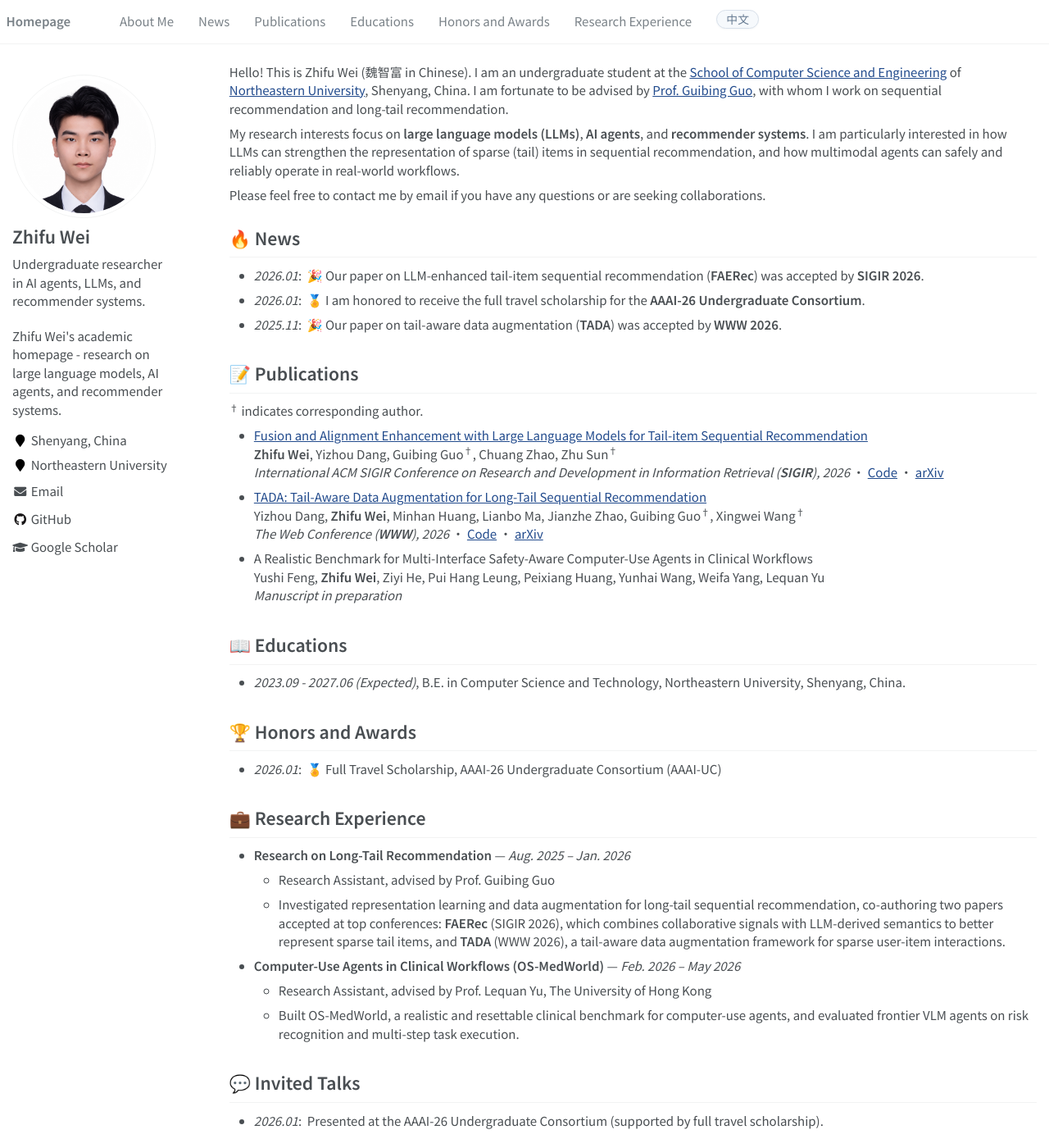
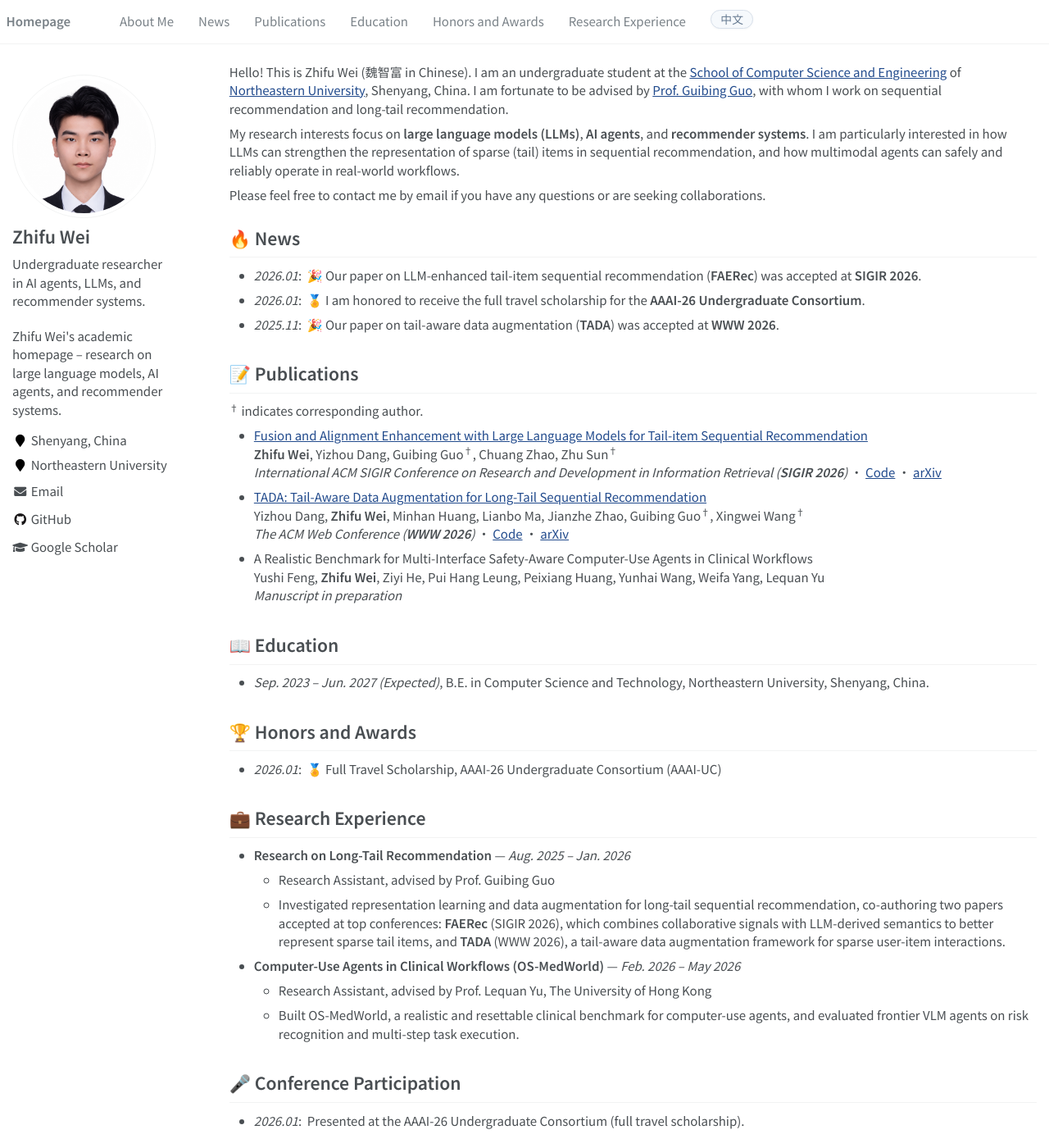
Before and after one commit to ZhifuWei/ZhifuWei.github.io, a Jekyll site: the page built from _pages/about.md, in a window 1280 px wide and 1400 px high. Shown: the whole window at 82% size. Built offline with Jekyll 4.4.1, drawn with Linux system fonts in a browser that asks for light colours; some web fonts are replaced.

Commit message:
Academic style polish: accepted at, Education heading, ACM Web Conference name, date formats

```diff
--- a/_config.yml
+++ b/_config.yml
@@ -7,7 +7,7 @@
 
 # Site Settings
 title                    : "Zhifu Wei (魏智富)"
-description              : "Zhifu Wei's academic homepage - research on large language models, AI agents, and recommender systems."
+description              : "Zhifu Wei's academic homepage – research on large language models, AI agents, and recommender systems."
 repository               : "ZhifuWei/ZhifuWei.github.io"
 google_scholar_stats_use_cdn : true
 
--- a/_data/navigation.yml
+++ b/_data/navigation.yml
@@ -9,8 +9,8 @@ main_en:
   - title: "Publications"
     url: "#publications"
 
-  - title: "Educations"
-    url: "#educations"
+  - title: "Education"
+    url: "#education"
 
   - title: "Honors and Awards"
     url: "#honors-and-awards"
@@ -29,7 +29,7 @@ main_zh:
     url: "#publications"
 
   - title: "教育经历"
-    url: "#educations"
+    url: "#education"
 
   - title: "荣誉奖励"
     url: "#honors-and-awards"
--- a/_pages/about.md
+++ b/_pages/about.md
@@ -37,9 +37,9 @@ Please feel free to contact me by email if you have any questions or are seeking
 
 # 🔥 News
 
-- *2026.01*: &nbsp;🎉 Our paper on LLM-enhanced tail-item sequential recommendation (**FAERec**) was accepted by **SIGIR 2026**.
+- *2026.01*: &nbsp;🎉 Our paper on LLM-enhanced tail-item sequential recommendation (**FAERec**) was accepted at **SIGIR 2026**.
 - *2026.01*: &nbsp;🏅 I am honored to receive the full travel scholarship for the **AAAI-26 Undergraduate Consortium**.
-- *2025.11*: &nbsp;🎉 Our paper on tail-aware data augmentation (**TADA**) was accepted by **WWW 2026**.
+- *2025.11*: &nbsp;🎉 Our paper on tail-aware data augmentation (**TADA**) was accepted at **WWW 2026**.
 
 </div>
 
@@ -63,11 +63,11 @@ Please feel free to contact me by email if you have any questions or are seeking
 
 - [Fusion and Alignment Enhancement with Large Language Models for Tail-item Sequential Recommendation](https://arxiv.org/abs/2604.03688)
   **Zhifu Wei**, Yizhou Dang, Guibing Guo<sup>&dagger;</sup>, Chuang Zhao, Zhu Sun<sup>&dagger;</sup>
-  *International ACM SIGIR Conference on Research and Development in Information Retrieval (**SIGIR**), 2026* · [Code](https://github.com/ZhifuWei/FAERec) · [arXiv](https://arxiv.org/abs/2604.03688)
+  *International ACM SIGIR Conference on Research and Development in Information Retrieval (**SIGIR 2026**)* · [Code](https://github.com/ZhifuWei/FAERec) · [arXiv](https://arxiv.org/abs/2604.03688)
 
 - [TADA: Tail-Aware Data Augmentation for Long-Tail Sequential Recommendation](https://arxiv.org/abs/2601.10933)
   Yizhou Dang, **Zhifu Wei**, Minhan Huang, Lianbo Ma, Jianzhe Zhao, Guibing Guo<sup>&dagger;</sup>, Xingwei Wang<sup>&dagger;</sup>
-  *The Web Conference (**WWW**), 2026* · [Code](https://github.com/KingGugu/TADA) · [arXiv](https://arxiv.org/abs/2601.10933)
+  *The ACM Web Conference (**WWW 2026**)* · [Code](https://github.com/KingGugu/TADA) · [arXiv](https://arxiv.org/abs/2601.10933)
 
 - A Realistic Benchmark for Multi-Interface Safety-Aware Computer-Use Agents in Clinical Workflows
   Yushi Feng, **Zhifu Wei**, Ziyi He, Pui Hang Leung, Peixiang Huang, Yunhai Wang, Weifa Yang, Lequan Yu
@@ -83,11 +83,11 @@ Please feel free to contact me by email if you have any questions or are seeking
 
 - [基于大语言模型融合与对齐增强的长尾序列推荐](https://arxiv.org/abs/2604.03688)
   **魏智富**，党翌洲，郭贵冰<sup>&dagger;</sup>，赵闯，朱顺<sup>&dagger;</sup>
-  *ACM SIGIR 国际信息检索大会（**SIGIR**），2026* · [代码](https://github.com/ZhifuWei/FAERec) · [arXiv](https://arxiv.org/abs/2604.03688)
+  *ACM SIGIR 国际信息检索大会（**SIGIR 2026**）* · [代码](https://github.com/ZhifuWei/FAERec) · [arXiv](https://arxiv.org/abs/2604.03688)
 
 - [TADA：面向长尾序列推荐的尾部感知数据增强](https://arxiv.org/abs/2601.10933)
   党翌洲，**魏智富**，黄敏涵，马连博，赵健哲，郭贵冰<sup>&dagger;</sup>，王兴伟<sup>&dagger;</sup>
-  *The Web Conference（**WWW**），2026* · [代码](https://github.com/KingGugu/TADA) · [arXiv](https://arxiv.org/abs/2601.10933)
+  *The ACM Web Conference（**WWW 2026**）* · [代码](https://github.com/KingGugu/TADA) · [arXiv](https://arxiv.org/abs/2601.10933)
 
 - 医疗工作流中面向多接口的安全感知计算机操作智能体基准
   冯煜石，**魏智富**，何子怡，Pui Hang Leung，黄培轩，王云海，杨威法，于乐全
@@ -95,13 +95,13 @@ Please feel free to contact me by email if you have any questions or are seeking
 
 </div>
 
-<span class='anchor' id='educations'></span>
+<span class='anchor' id='education'></span>
 
 <div class="lang-en" markdown="1">
 
-# 📖 Educations
+# 📖 Education
 
-- *2023.09 - 2027.06 (Expected)*, B.E. in Computer Science and Technology, Northeastern University, Shenyang, China.
+- *Sep. 2023 – Jun. 2027 (Expected)*, B.E. in Computer Science and Technology, Northeastern University, Shenyang, China.
 
 </div>
 
@@ -109,7 +109,7 @@ Please feel free to contact me by email if you have any questions or are seeking
 
 # 📖 教育经历
 
-- *2023.09 - 2027.06（预计）*，东北大学计算机科学与技术专业工学学士，沈阳，中国。
+- *2023.09 – 2027.06（预计）*，东北大学计算机科学与技术专业工学学士，沈阳，中国。
 
 </div>
 
@@ -161,21 +161,21 @@ Please feel free to contact me by email if you have any questions or are seeking
 
 </div>
 
-<span class='anchor' id='invited-talks'></span>
+<span class='anchor' id='conference-participation'></span>
 
 <div class="lang-en" markdown="1">
 
-# 💬 Invited Talks
+# 🎤 Conference Participation
 
-- *2026.01*: &nbsp;Presented at the AAAI-26 Undergraduate Consortium (supported by full travel scholarship).
+- *2026.01*: &nbsp;Presented at the AAAI-26 Undergraduate Consortium (full travel scholarship).
 
 </div>
 
 <div class="lang-zh" markdown="1">
 
-# 💬 受邀参会
+# 🎤 参会经历
 
-- *2026.01*: &nbsp;参加 AAAI-26 本科生联盟并作报告（获全额差旅资助）。
+- *2026.01*: &nbsp;参加 AAAI-26 本科生联盟并作报告（全额差旅资助）。
 
 </div>
 
```
Also changed, not shown: other parts of _pages/about.md (+2 -2 lines).
